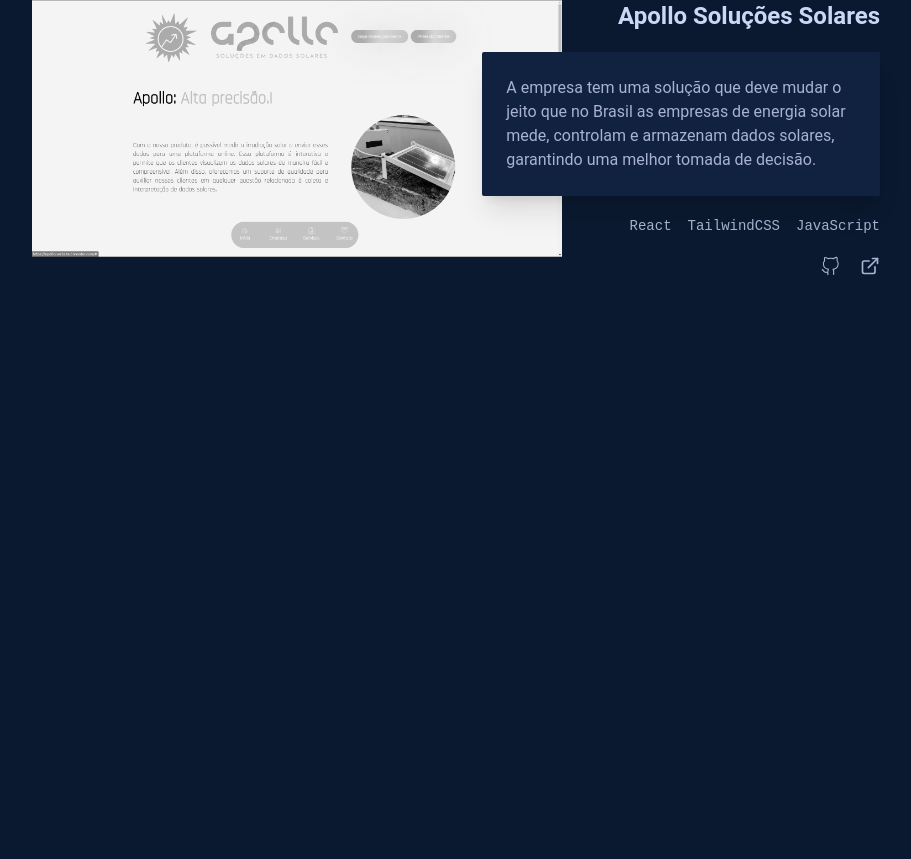
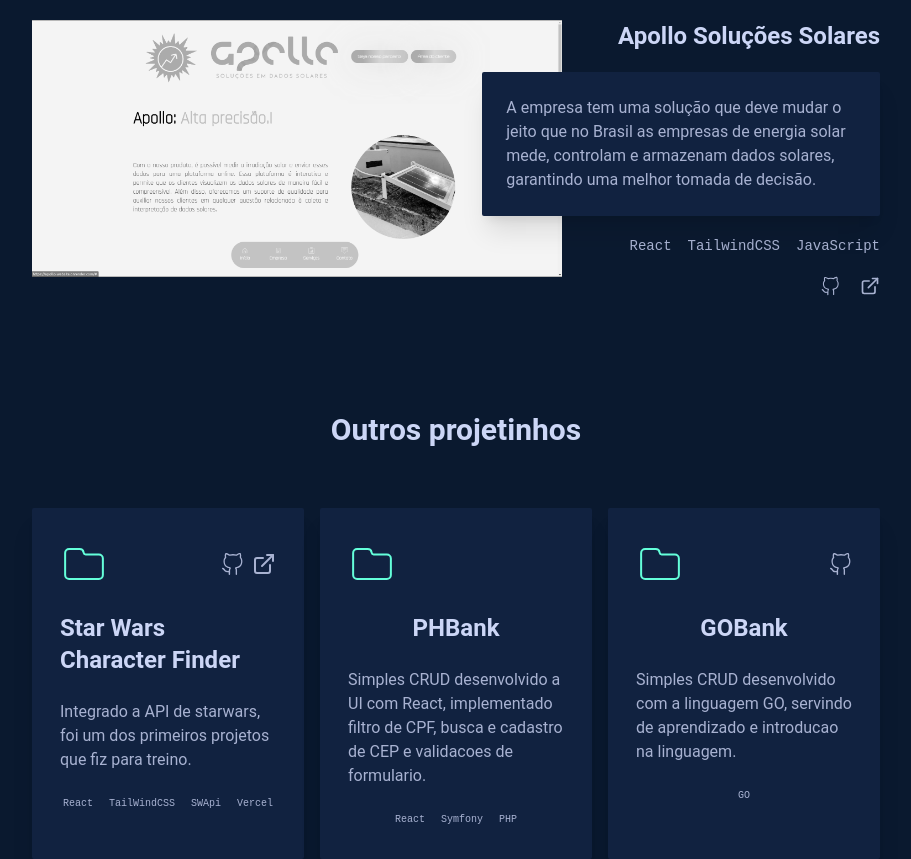
Before and after one commit to pdrohm/v2-portfolio, a React (Vite) app: page / in a window 1280 px wide. Shown: the part 3376-4235 px from the top of the page, without its empty margins (184-1095 px from the left). Before the commit the page ends 3708 px from the top, so only its background shows below. Built offline with nearby package versions, Linux system fonts and the light colour scheme.

Commit message:
Add section other projects

```diff
--- a/src/components/Project/Project.jsx
+++ b/src/components/Project/MainProject/MainProject.jsx
@@ -3,7 +3,7 @@
 import ProjectCover from "./ProjectCover";
 import ProjectData from "./ProjectData";
 
-const Project = ({ project }) => {
+const MainProject = ({ project }) => {
   return (
     <div className="relative my-14 flex w-full flex-row justify-center">
       <ProjectCover project={project} />
@@ -12,4 +12,4 @@
   );
 };
 
-export default Project;
+export default MainProject;
--- /dev/null
+++ b/src/components/Project/OtherProject/OtherProject.jsx
@@ -0,0 +1,37 @@
+import React from "react";
+import { CiFolderOn } from "react-icons/ci";
+import { FiExternalLink } from "react-icons/fi";
+import { VscGithubAlt } from "react-icons/vsc";
+
+const OtherProject = ({ project }) => {
+  return (
+    <div className="duration-800 flex flex-col items-center gap-y-6 rounded-sm bg-light-navy px-7 py-8 shadow-xl transition hover:-translate-y-2 hover:ease-in-out">
+      <div className="flex w-full items-center justify-between ">
+        <CiFolderOn className="text-5xl text-green" />
+        <div className="flex gap-x-2">
+          {project.githubLink && (
+            <a href={project.githubLink} target="_blank">
+              <VscGithubAlt className="cursor-pointer text-2xl hover:text-green" />
+            </a>
+          )}
+
+          {project.link && (
+            <a href={project.link} target="_blank">
+              <FiExternalLink className="cursor-pointer text-2xl hover:text-green" />
+            </a>
+          )}
+        </div>
+      </div>
+
+      <h1 className="text-2xl font-semibold">{project.title}</h1>
+      <p>{project.description}</p>
+      <div className="flex gap-x-4 font-mono text-[10px]">
+        {project.techs.map((tech) => (
+          <span key={tech}>{tech}</span>
+        ))}
+      </div>
+    </div>
+  );
+};
+
+export default OtherProject;
--- a/src/config.js
+++ b/src/config.js
@@ -159,6 +159,7 @@
 
 const otherProjects = [
   {
+    id: 1,
     title: "Star Wars Character Finder",
     description:
       "Integrado a API de starwars, foi um dos primeiros projetos que fiz para treino.",
@@ -166,5 +167,23 @@
     link: "https://starwars-nine-nu.vercel.app/",
     githubLink: "https://github.com/pdrohm/starwars",
   },
+  {
+    id: 2,
+    title: "PHBank",
+    description:
+      "Simples CRUD desenvolvido a UI com React, implementado filtro de CPF, busca e cadastro de CEP e validacoes de formulario.",
+    techs: ["React", "Symfony", "PHP"],
+    link: "",
+    githubLink: "",
+  },
+  {
+    id: 3,
+    title: "GOBank",
+    description:
+      "Simples CRUD desenvolvido com a linguagem GO, servindo de aprendizado e introducao na linguagem.",
+    techs: ["GO"],
+    link: "",
+    githubLink: "https://github.com/pdrohm/goBank",
+  },
 ];
 export { navLinks, techs, experiences, projects, otherProjects };
--- a/src/pages/Work.jsx
+++ b/src/pages/Work.jsx
@@ -1,10 +1,11 @@
 import React from "react";
-import { projects } from "../config";
-import Project from "../components/Project/Project";
+import { otherProjects, projects } from "../config";
+import MainProject from "../components/Project/MainProject/MainProject";
+import OtherProject from "../components/Project/OtherProject/OtherProject";
 
 export const Work = () => {
   return (
-    <section id="projects">
+    <section id="projects" className="flex flex-col items-center gap-y-5">
       <h1 className="numbered-title">
         <span>03.</span>
         <span>Alguns projetos</span>
@@ -12,7 +13,15 @@
 
       <div className="flex w-full flex-col">
         {projects.map((project, index) => (
-          <Project key={project.id} project={project} index={index} />
+          <MainProject key={project.id} project={project} index={index} />
+        ))}
+      </div>
+      <h2 className="my-10 text-3xl font-semibold text-lightest-slate">
+        Outros projetinhos
+      </h2>
+      <div className="grid grid-cols-1 gap-x-4 gap-y-4 md:grid-cols-2 xl:grid-cols-3">
+        {otherProjects.map((project) => (
+          <OtherProject key={project.id} project={project} />
         ))}
       </div>
     </section>
```
Also changed, not shown: src/components/Project/MainProject/ProjectCover.jsx (renamed from src/components/Project/ProjectCover.jsx), src/components/Project/MainProject/ProjectData.jsx (renamed from src/components/Project/ProjectData.jsx).
